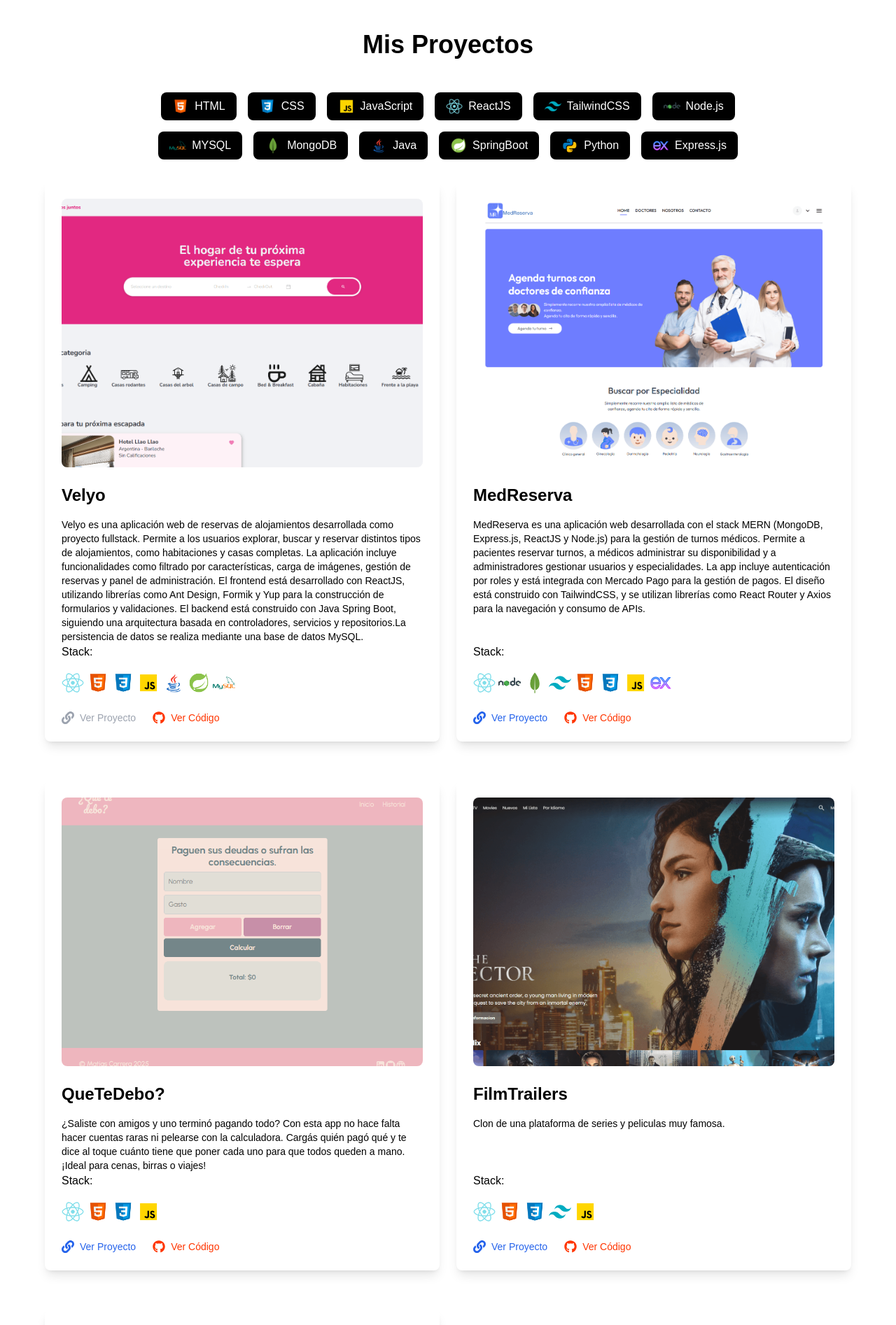
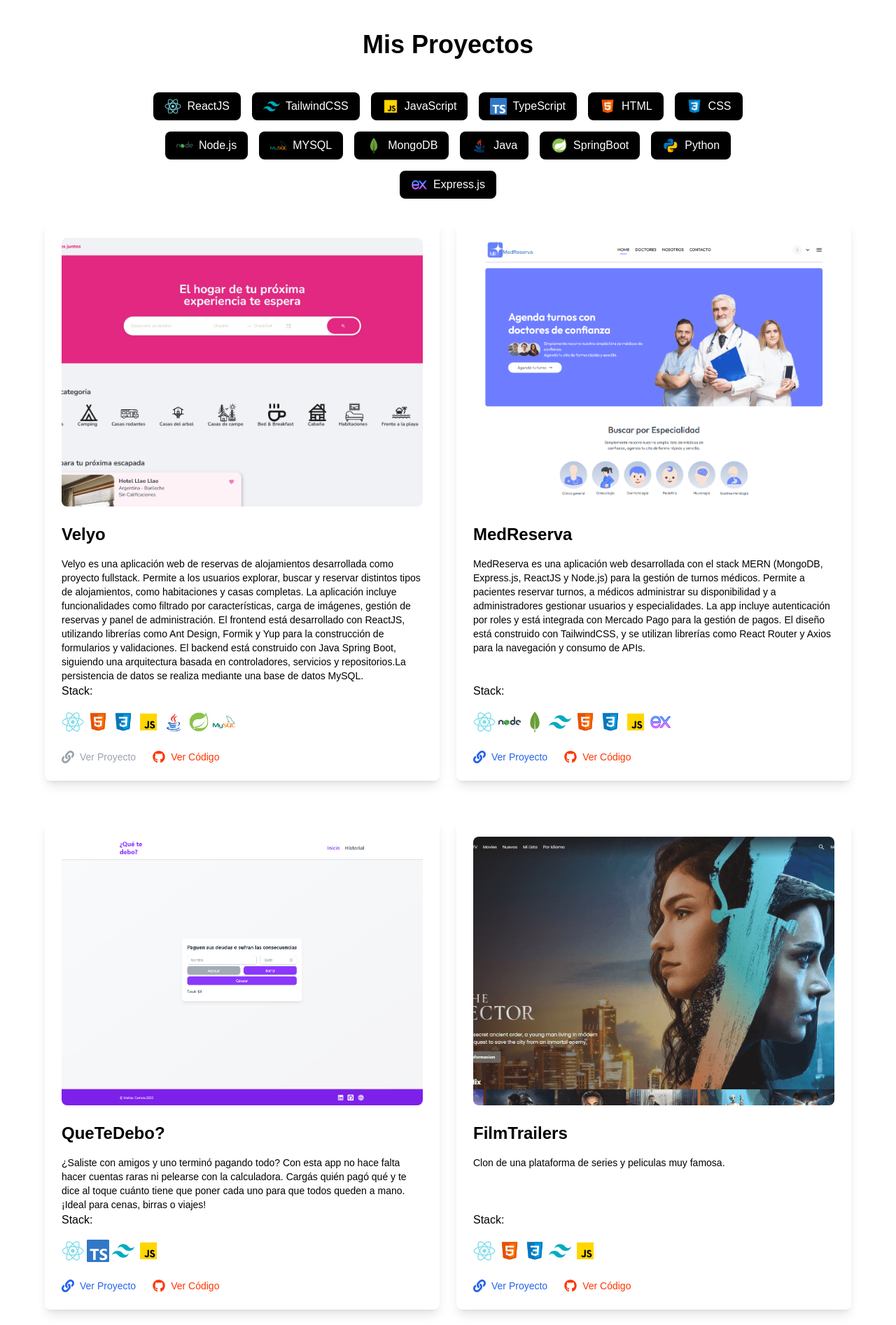
Before and after one commit to maticarrera12/MatiasCarrera, a React (Vite) app: page / in a window 1280 px wide. Shown: the part 820-2714 px from the top of the page at 70% size. Built offline with nearby package versions, Linux system fonts and the light colour scheme.

Commit message:
added typescript and reversion of quetedebo

```diff
--- a/src/assets/assets.js
+++ b/src/assets/assets.js
@@ -1,8 +1,6 @@
 import reactLogo from "../assets/images/react.png";
 import nodeLogo from "../assets/images/node.png";
-import githubLogo from "../assets/images/git.png";
 import cssLogo from "../assets/images/css.png";
-import figmaLogo from "../assets/images/figma.png";
 import htmlLogo from "../assets/images/html.png";
 import javaLogo from "../assets/images/java.png";
 import jsLogo from "../assets/images/js.png";
@@ -17,7 +15,28 @@ import expressjsLogo from "../assets/images/expressjs.png"
 import ssawwwardwinner from "../assets/images/ssawwwardwinner.png"
 import ssquetedebo from "../assets/images/quetedebo.png"
 import ssvelyo from "../assets/images/ssvelyo.png"
+import typescriptLogo from "../assets/images/typescript.png";
 export const technologies = [
+  {
+    name: "ReactJS",
+    image: reactLogo,
+    category: "front-end",
+  },
+  {
+    name: "TailwindCSS",
+    image: tailwindLogo,
+    category: "front-end",
+  },
+  {
+    name: "JavaScript",
+    image: jsLogo,
+    category: "front-end",
+  },
+  {
+    name: "TypeScript",
+    image: typescriptLogo,
+    category: "front-end",
+  },
   {
     name: "HTML",
     image: htmlLogo,
@@ -26,21 +45,6 @@ export const technologies = [
   {
     name: "CSS",
     image: cssLogo,
-    category: "front-end",
-  },
-  {
-    name: "JavaScript",
-    image: jsLogo,
-    category: "front-end",
-  },
-  {
-    name: "ReactJS",
-    image: reactLogo,
-    category: "front-end",
-  },
-  {
-    name: "TailwindCSS",
-    image: tailwindLogo,
     category: "front-end",
   },
   {
@@ -95,7 +99,7 @@ export const projects = [
     image: ssmedreserva,
     description:
       "MedReserva es una aplicación web desarrollada con el stack MERN (MongoDB, Express.js, ReactJS y Node.js) para la gestión de turnos médicos. Permite a pacientes reservar turnos, a médicos administrar su disponibilidad y a administradores gestionar usuarios y especialidades. La app incluye autenticación por roles y está integrada con Mercado Pago para la gestión de pagos. El diseño está construido con TailwindCSS, y se utilizan librerías como React Router y Axios para la navegación y consumo de APIs.",
-    projectLink: "https://med-reserva.vercel.app/",
+    projectLink: "https://med-reserva.vercel.app",
     codeLink: "https://github.com/maticarrera12/MedReserva",
     technologies: ["ReactJS", "Node.js", "MongoDB", "TailwindCSS", "HTML", "CSS", "JavaScript" ,"Express.js"],
   },
@@ -103,16 +107,16 @@ export const projects = [
     title: "QueTeDebo?",
     image: ssquetedebo,
     description: "¿Saliste con amigos y uno terminó pagando todo? Con esta app no hace falta hacer cuentas raras ni pelearse con la calculadora. Cargás quién pagó qué y te dice al toque cuánto tiene que poner cada uno para que todos queden a mano. ¡Ideal para cenas, birras o viajes!",
-    projectLink: "https://maticarrera12.github.io/quetedebo",
+    projectLink: "https://quetedebo.vercel.app",
     codeLink: "https://github.com/maticarrera12/quetedebo",
-    technologies: ["ReactJS", "HTML", "CSS", "JavaScript"]
+    technologies: ["ReactJS", "TypeScript", "TailwindCSS", "JavaScript"]
   },
   {
     title: "FilmTrailers",
     image: ssfilmtrailers,
     description:
     "Clon de una plataforma de series y peliculas muy famosa.",
-    projectLink: "https://film-trailers.vercel.app/",
+    projectLink: "https://film-trailers.vercel.app",
     codeLink: "https://github.com/maticarrera12/FilmTrailers",
     technologies: ["ReactJS", "HTML", "CSS","TailwindCSS", "JavaScript"],
   },
```
Also changed, not shown: src/assets/images/quetedebo.png, src/assets/images/typescript.png (added).
